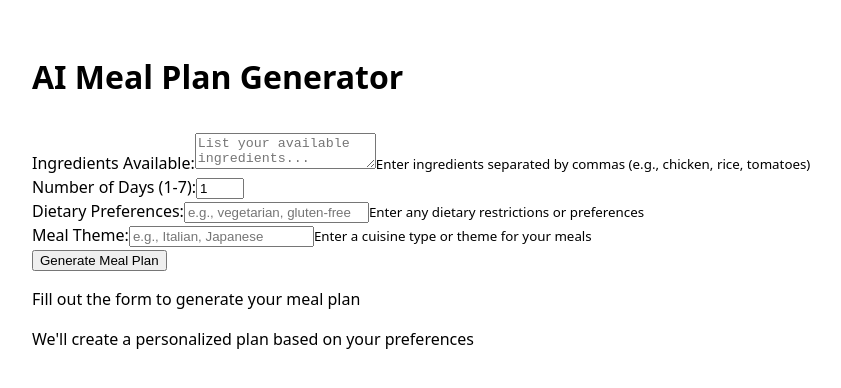
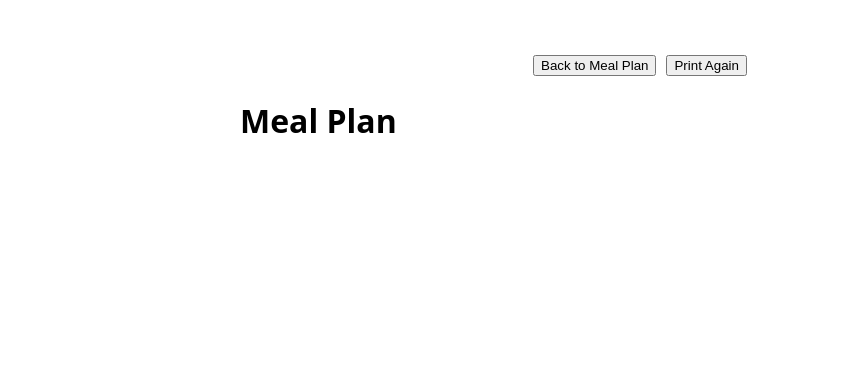
Before and after one commit to mathyasp/Meal-Plan-Generator, a React (Vite) app: page /print in a window 1280 px wide. Shown: the top 388 px of the page, without its empty margins (0-841 px from the left). Built offline with nearby package versions, Linux system fonts and the light colour scheme.

Commit message:
Improve print functionality with react-router-dom

```diff
--- a/package.json
+++ b/package.json
@@ -16,6 +16,7 @@
     "react": "^19.1.0",
     "react-dom": "^19.1.0",
     "react-redux": "^9.2.0",
+    "react-router-dom": "^7.6.0",
     "tailwindcss": "^4.1.5"
   },
   "devDependencies": {
--- a/src/App.jsx
+++ b/src/App.jsx
@@ -1,13 +1,18 @@
 import { Provider } from 'react-redux'
 import { store } from './store'
+import { BrowserRouter as Router, Routes, Route } from 'react-router-dom'
 import MealPlanForm from './components/MealPlanForm'
 import MealPlanDisplay from './components/MealPlanDisplay'
-import SavedPlans from './components/SavedPlans'
+import PrintView from './components/PrintView'
 import './App.css'
 
 function App() {
   return (
     <Provider store={store}>
+      <Router>
+        <Routes>
+          <Route path="/print" element={<PrintView />} />
+          <Route path="/" element={
             <div>
               <header>
                 <div>
@@ -17,9 +22,11 @@ function App() {
               <main>
                 <MealPlanForm />
                 <MealPlanDisplay />
-          <SavedPlans />
               </main>
             </div>
+          } />
+        </Routes>
+      </Router>
     </Provider>
   )
 }
--- a/src/components/MealPlanDisplay.jsx
+++ b/src/components/MealPlanDisplay.jsx
@@ -1,11 +1,13 @@
 import { useSelector } from 'react-redux'
 import { useState } from 'react'
+import { useNavigate } from 'react-router-dom'
 
 function MealPlanDisplay() {
   const meals = useSelector(state => state.mealPlan.meals)
   const isLoading = useSelector(state => state.mealPlan.isLoading)
   const error = useSelector(state => state.mealPlan.error)
   const [saveMessage, setSaveMessage] = useState('')
+  const navigate = useNavigate()
 
   const handleSavePlan = () => {
     const planData = {
@@ -18,7 +20,7 @@ function MealPlanDisplay() {
   }
 
   const handlePrintPlan = () => {
-    window.print()
+    navigate('/print')
   }
 
   if (isLoading) {
--- /dev/null
+++ b/src/components/PrintView.jsx
@@ -0,0 +1,49 @@
+import { useSelector } from 'react-redux'
+import { useEffect, useRef } from 'react'
+import { useNavigate } from 'react-router-dom'
+
+function PrintView() {
+  const meals = useSelector(state => state.mealPlan.meals)
+  const navigate = useNavigate()
+  const hasPrinted = useRef(false)
+
+  useEffect(() => {
+    if (!hasPrinted.current) {
+      hasPrinted.current = true
+      window.print()
+    }
+  }, [])
+
+  return (
+    <div className="print-view">
+      <div className="print-controls">
+        <button onClick={() => navigate('/')}>Back to Meal Plan</button>
+        <button onClick={() => window.print()}>Print Again</button>
+      </div>
+      <h1>Meal Plan</h1>
+      <div>
+        {meals.map(meal => (
+          <div key={meal.day}>
+            <h2>Day {meal.day}</h2>
+            <div>
+              <div>
+                <h3>Breakfast</h3>
+                <p>{meal.breakfast}</p>
+              </div>
+              <div>
+                <h3>Lunch</h3>
+                <p>{meal.lunch}</p>
+              </div>
+              <div>
+                <h3>Dinner</h3>
+                <p>{meal.dinner}</p>
+              </div>
+            </div>
+          </div>
+        ))}
+      </div>
+    </div>
+  )
+}
+
+export default PrintView
--- a/src/index.css
+++ b/src/index.css
@@ -2,10 +2,6 @@
   font-family: system-ui, Avenir, Helvetica, Arial, sans-serif;
   line-height: 1.5;
   font-weight: 400;
-  font-synthesis: none;
-  text-rendering: optimizeLegibility;
-  -webkit-font-smoothing: antialiased;
-  -moz-osx-font-smoothing: grayscale;
 }
 
 body {
@@ -13,3 +9,43 @@ body {
   min-width: 320px;
   min-height: 100vh;
 }
+
+/* Print styles */
+@media print {
+  /* Hide navigation and other UI elements */
+  header,
+  form,
+  button,
+  nav,
+  .print-controls {
+    display: none !important;
+  }
+
+  /* Ensure content fits on page */
+  body {
+    margin: 0;
+    padding: 20px;
+  }
+
+  /* Add page breaks between days */
+  .print-view > div > div {
+    page-break-inside: avoid;
+    margin-bottom: 20px;
+  }
+}
+
+/* Basic print view layout */
+.print-view {
+  padding: 20px;
+  max-width: 800px;
+  margin: 0 auto;
+}
+
+.print-controls {
+  margin-bottom: 20px;
+  text-align: center;
+}
+
+.print-controls button {
+  margin: 0 5px;
+}
```
Also changed, not shown: 1 other file (tests, documents, lock files or other folders). Lines whose indentation alone changed are shown as unchanged.
